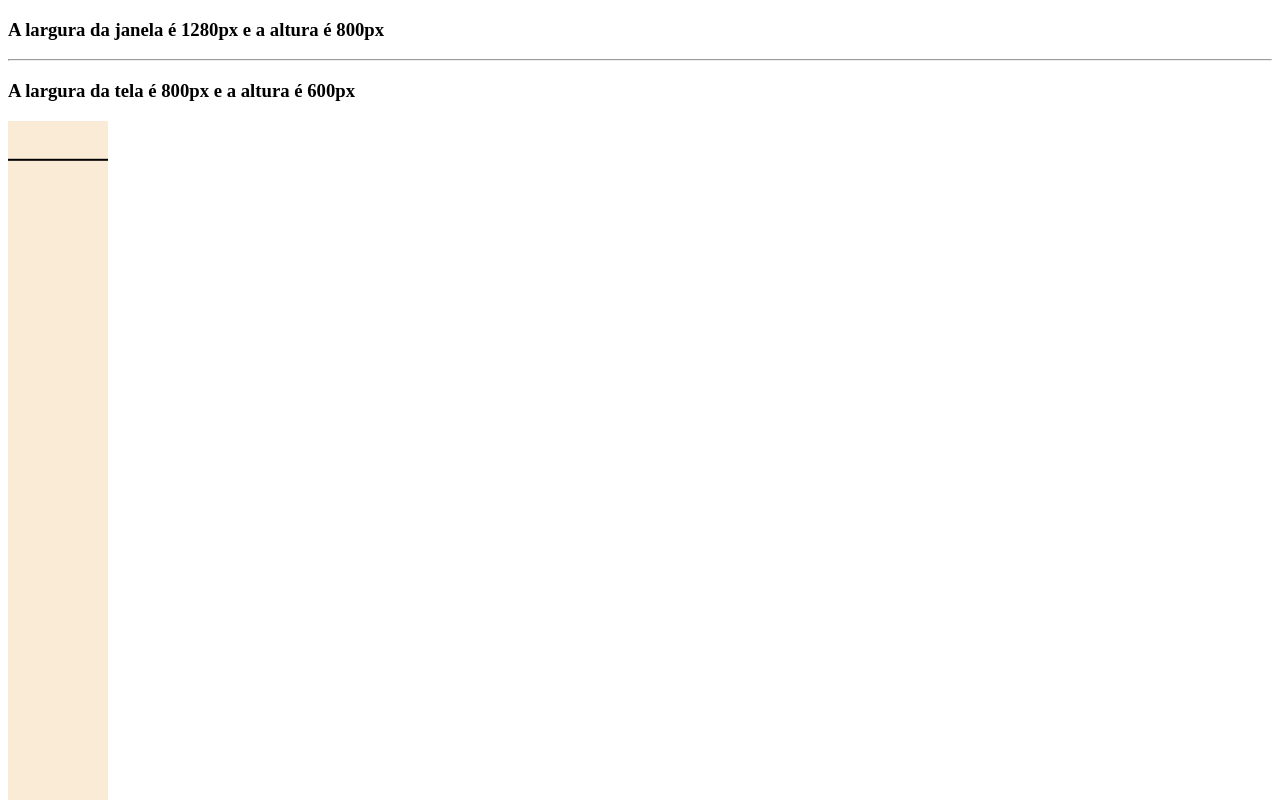
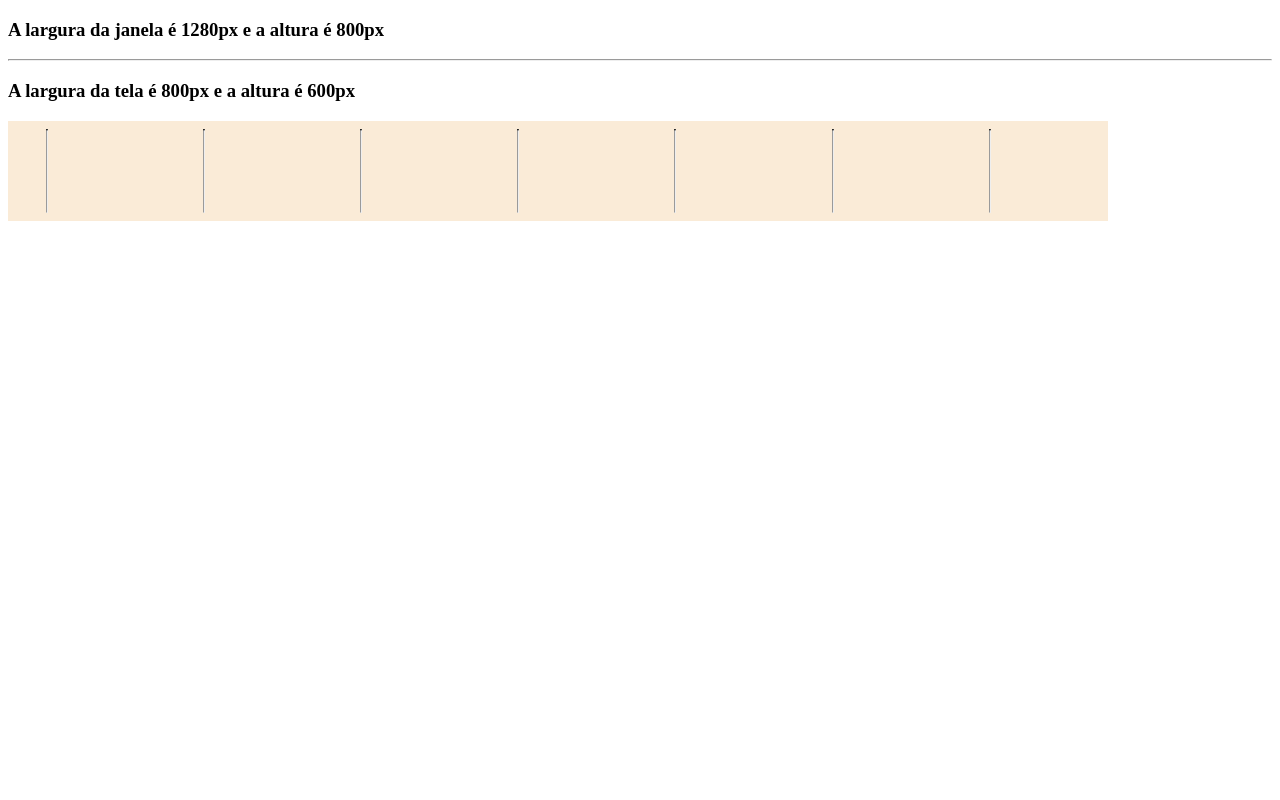
Before and after one commit to Dayvid-San/Regua, a plain HTML site: page index.html in a window 1280 px wide. Shown: the top 800 px of the page. Drawn offline with Linux system fonts and the light colour scheme.

Commit message:
add recursive scale

```diff
--- a/index.html
+++ b/index.html
@@ -12,7 +12,13 @@
     <hr>
     <h3><span class="screen-size"></span></h3>
     <div class="quadrado">
-        <div class="centimetros"></div>
+        <hr class="centimetros">
+        <hr class="centimetros">
+        <hr class="centimetros">
+        <hr class="centimetros">
+        <hr class="centimetros">
+        <hr class="centimetros">
+        <hr class="centimetros">
     </div>
     <script src="./index.js"></script>
 </body>
--- a/style.css
+++ b/style.css
@@ -1,16 +1,33 @@
 .quadrado{
     position: absolute;
-    height: 1100px;
-    width: 100px;
+    height: 100px;
+    width: 1100px;
+    display: flex;
 
     background-color: antiquewhite;
 }
 
 .centimetros{
     border-top: solid #000 2px;
-    background-color: transparent;
 
-    width: 100%;
-    height: 37.8px;
-    transform: rotate(180deg);
+    margin-left: 37.8px;
 }
+
+@media (max-width: 550px){
+    .quadrado{
+        position: absolute;
+        height: 1100px;
+        width: 100px;
+        display:block;
+
+        background-color: antiquewhite;
+    }
+
+    .centimetros{
+        border-top: solid #000 2px;
+
+        margin-top: 37.8px;
+        transform: rotate(180deg);
+    }
+
+}
```
